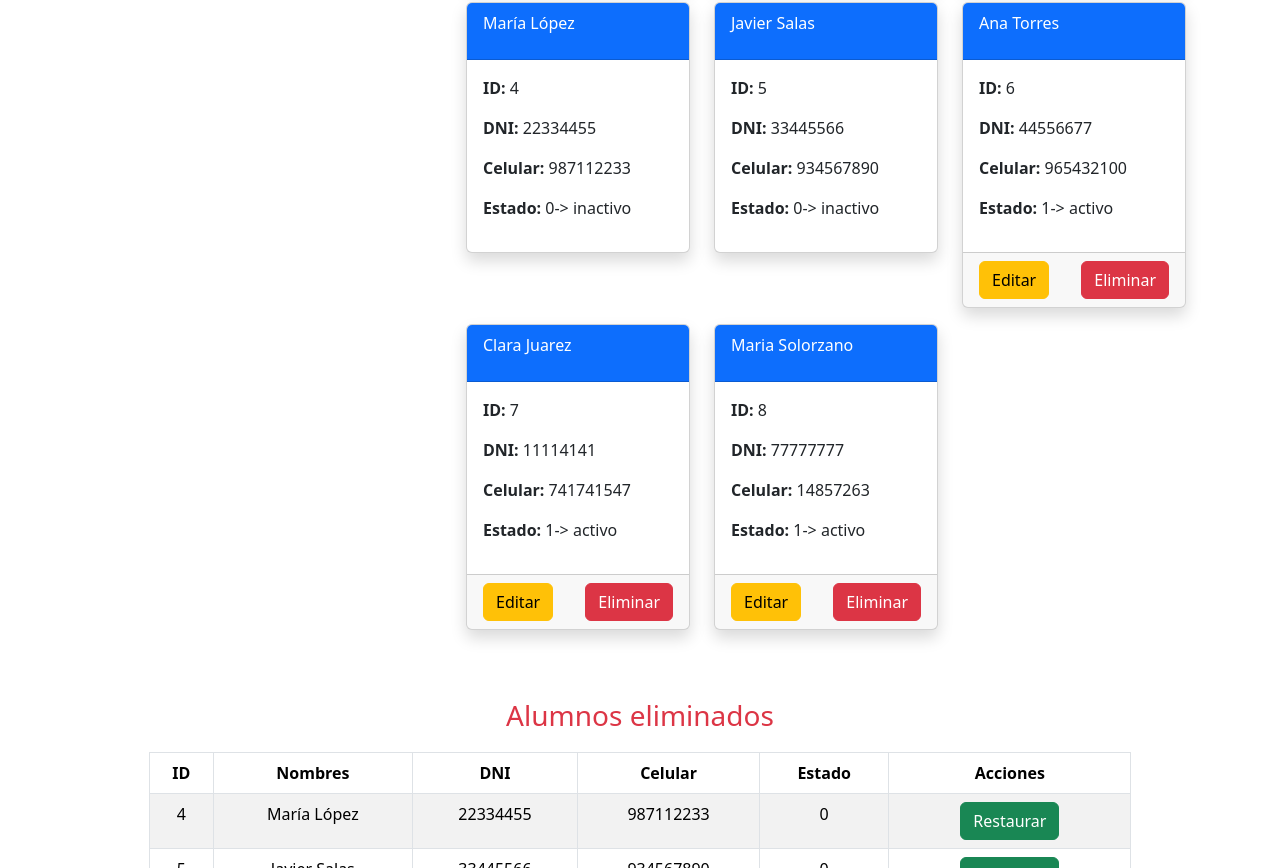
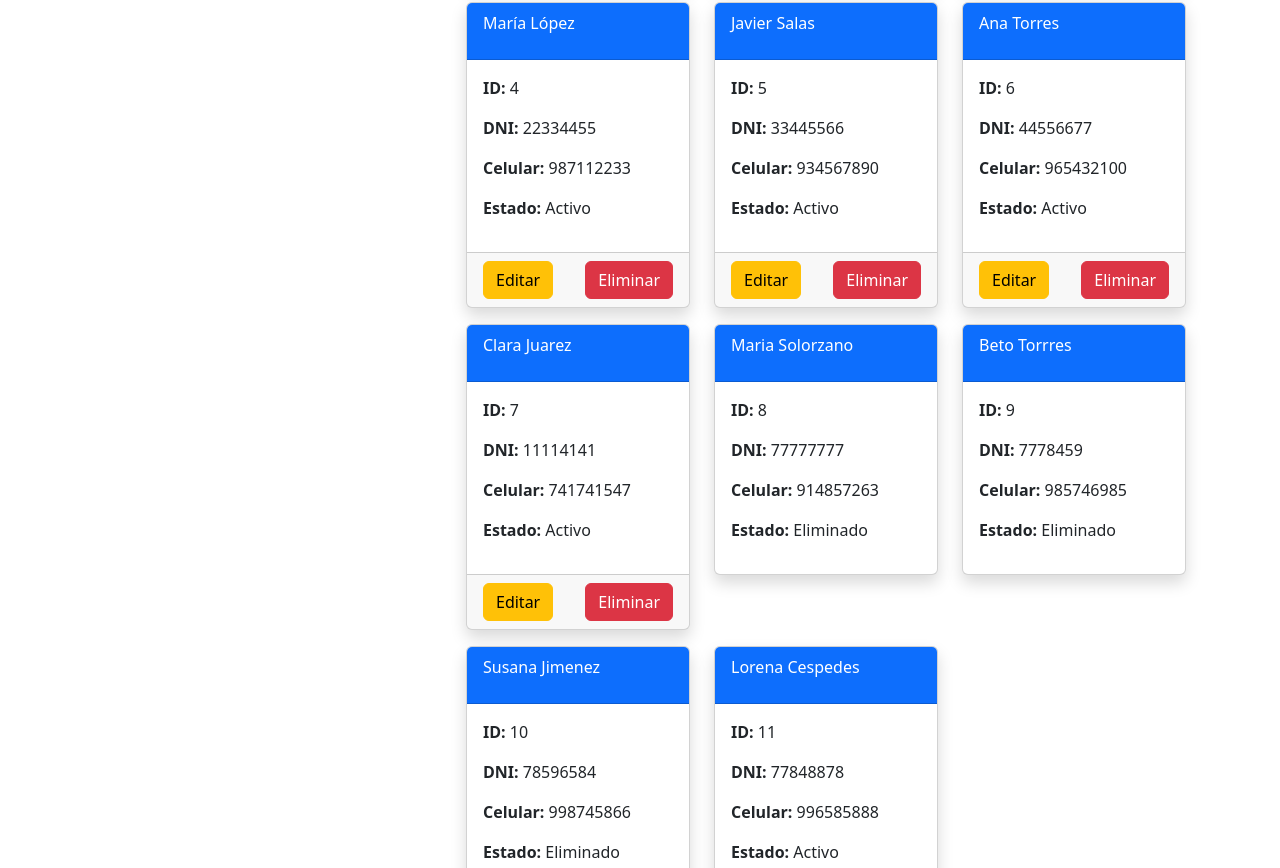
Before and after one commit to marisolkarina/ExamenParcial_Front_Pachauri_Marisol, a React (Vite) app: page /gestor-alumnos in a window 1280 px wide. Shown: the part 392-1260 px from the top of the page. Built offline with nearby package versions, Linux system fonts and the light colour scheme; data requests are answered from the project's data file.

Commit message:
mejora de estado de alumno

```diff
--- a/db.json
+++ b/db.json
@@ -22,17 +22,17 @@
       "id": 3
     },
     {
-      "id": 4,
       "nombres": "María López",
       "dni": "22334455",
       "celular": "987112233",
-      "estado": 0
+      "estado": 1,
+      "id": 4
     },
     {
       "nombres": "Javier Salas",
       "dni": "33445566",
       "celular": "934567890",
-      "estado": 0,
+      "estado": 1,
       "id": 5
     },
     {
@@ -52,9 +52,30 @@
     {
       "nombres": "Maria Solorzano",
       "dni": "77777777",
-      "celular": "14857263",
+      "celular": "914857263",
+      "estado": 0,
+      "id": 8
+    },
+    {
+      "nombres": "Beto Torrres",
+      "dni": "7778459",
+      "celular": "985746985",
+      "estado": 0,
+      "id": 9
+    },
+    {
+      "nombres": "Susana Jimenez",
+      "dni": "78596584",
+      "celular": "998745866",
+      "estado": 0,
+      "id": 10
+    },
+    {
+      "nombres": "Lorena Cespedes",
+      "dni": "77848878",
+      "celular": "996585888",
       "estado": 1,
-      "id": 8
+      "id": 11
     }
   ]
 }
--- a/src/comp/GestorAlumnos.jsx
+++ b/src/comp/GestorAlumnos.jsx
@@ -10,8 +10,14 @@ const GestorAlumnos = () => {
         nombres: '',
         dni: '',
         celular: '',
+        estado: 1,
         id: null
-    })
+    });
+    // estado:
+    // 0 = eliminado
+    // 1 = activo
+    // 2 = retirado
+    // 3 = suspendido
 
     useEffect(() => {
         obtenerAlumnos();
@@ -33,7 +39,6 @@ const GestorAlumnos = () => {
                 dni: form.dni,
                 celular: form.celular,
                 estado: 1
-
             });
 
             obtenerAlumnos();
@@ -49,6 +54,7 @@ const GestorAlumnos = () => {
                 nombres: '',
                 dni: '',
                 celular: '',
+                estado: 1,
                 id: null
             }
         )
@@ -61,7 +67,7 @@ const GestorAlumnos = () => {
                 nombres: form.nombres,
                 dni: form.dni,
                 celular: form.celular,
-                estado: 1
+                estado: form.estado
             });
             obtenerAlumnos();
             limpiaFormulario();
@@ -76,8 +82,9 @@ const GestorAlumnos = () => {
     }
 
     const manejarCambio = (e) => {
+        const { name, value } = e.target;
         setForm(
-            { ...form, [e.target.name]: e.target.value }
+            { ...form, [name]: name === "estado" ? parseInt(value) : value }
         )
     }
 
@@ -135,13 +142,22 @@ const GestorAlumnos = () => {
                             placeholder="dni" className="form-control my-2" />
                         <input type="text" name="celular" required value={form.celular} onChange={manejarCambio}
                             placeholder="celular" className="form-control my-2" />
+                        {
+                            modoEdicion ? (
+                                <select name="estado" value={form.estado} onChange={manejarCambio} className="form-control my-2">
+                                    <option value="1">Activo</option>
+                                    <option value="2">Retirado</option>
+                                    <option value="3">Suspendido</option>
+                                </select>
+                            ) : (<></>)
+                        }
 
                         <div className="d-flex justify-content-between mt-3">
                             <input type="submit" className="btn btn-success" value={modoEdicion ? 'Actualizar' : 'Registrar'} />
                             {
                                 (modoEdicion && (
-                                    <input type="submit" className="btn btn-danger"
-                                        onClick={limpiaFormulario} value="Cancelar" />
+                                    <input type="button" className="btn btn-danger"
+                                        onClick={limpiaFormulario} value="Cancelar"/>
                                 ))
                             }
                         </div>
@@ -162,10 +178,14 @@ const GestorAlumnos = () => {
                                             <p><strong>ID:</strong> {a.id}</p>
                                             <p><strong>DNI:</strong> {a.dni}</p>
                                             <p><strong>Celular:</strong> {a.celular}</p>
-                                            <p><strong>Estado:</strong> { a.estado===0 ? '0-> inactivo' : '1-> activo'}</p>
+                                            <p><strong>Estado:</strong> {
+                                                a.estado === 0 ? 'Eliminado' :
+                                                    a.estado === 1 ? 'Activo' :
+                                                        a.estado === 2 ? 'Retirado' : 'Suspendido'
+                                            }</p>
                                         </div>
                                         {
-                                            a.estado === 1 ? ( // solo si es activo se puede editar/eliminar
+                                            a.estado !== 0 ? ( // solo si es activo se puede editar/eliminar
                                                 <div className="card-footer d-flex justify-content-between">
                                                     <button className="btn btn-warning" onClick={() => editarAlumno(a)}>Editar</button>
                                                     <button className="btn btn-danger" onClick={() => eliminarAlumno(a)}>Eliminar</button>
@@ -181,6 +201,9 @@ const GestorAlumnos = () => {
                 </div>
             </div>
             <div className="row mt-5">
+                {
+                    alumnosEliminados.length > 0 ? (
+                        <>
                             <p className="fs-3 text-center text-danger">Alumnos eliminados</p>
                             <div className="table-responsive">
                                 <table className="table table-striped table-bordered table-hover text-center mx-auto" style={{ width: '90%' }}>
@@ -202,7 +225,9 @@ const GestorAlumnos = () => {
                                                     <td>{a.nombres}</td>
                                                     <td>{a.dni}</td>
                                                     <td>{a.celular}</td>
-                                        <td>{a.estado}</td>
+                                                    <td>
+                                                        {a.estado} : Eliminado
+                                                    </td>
                                                     <td>
                                                         <button className="btn btn-success mx-2"
                                                             onClick={() => restaurar(a)}>Restaurar</button>
@@ -213,6 +238,12 @@ const GestorAlumnos = () => {
                                     </tbody>
                                 </table>
                             </div>
+                        </>
+                    ) : (
+                        <p className="fs-3 text-center text-danger">No hay alumnos eliminados</p>
+                    )
+                }
+
             </div>
         </main>
     );
```
Lines whose indentation alone changed are shown as unchanged.
